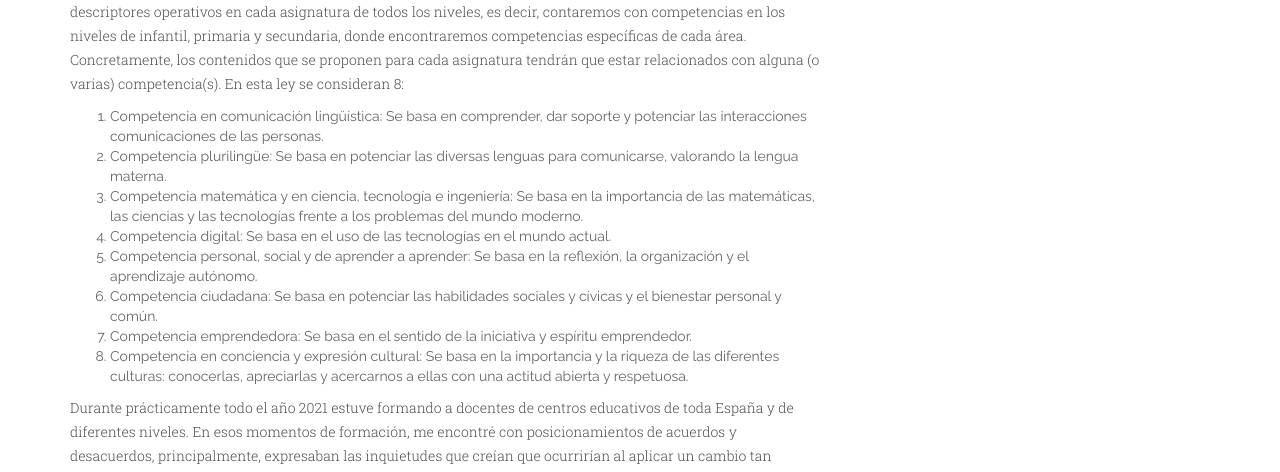
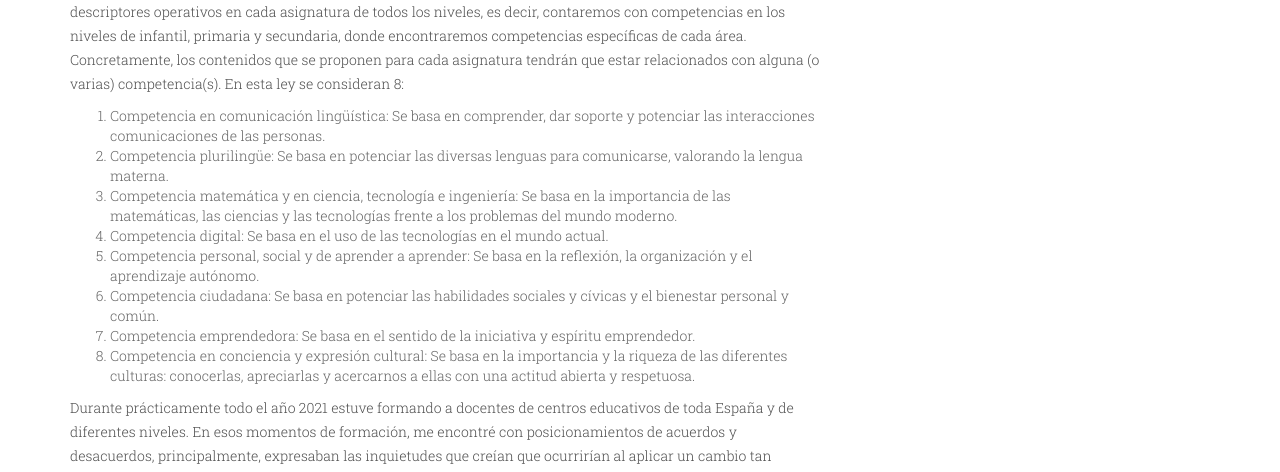
Before and after one commit to valeskacabrera/valeskacabrera.github.io, a Jekyll site: the page built from _posts/2022-08-03-que-significa-educar-desde-las-competencias.markdown, in a window 1280 px wide. Shown: the part 1175-1647 px from the top of the page. Built offline with Jekyll 4.4.1, drawn with Linux system fonts in a browser that asks for light colours; some web fonts are replaced.

Commit message:
arreglo css

```diff
--- a/assets/css/main.css
+++ b/assets/css/main.css
@@ -47,6 +47,7 @@ ul li {
 }
 ol {
   /*list-style: none;*/
+  font-family: 'Roboto Slab', sans-serif;
 }
 #content {
   background: #fff;
```
